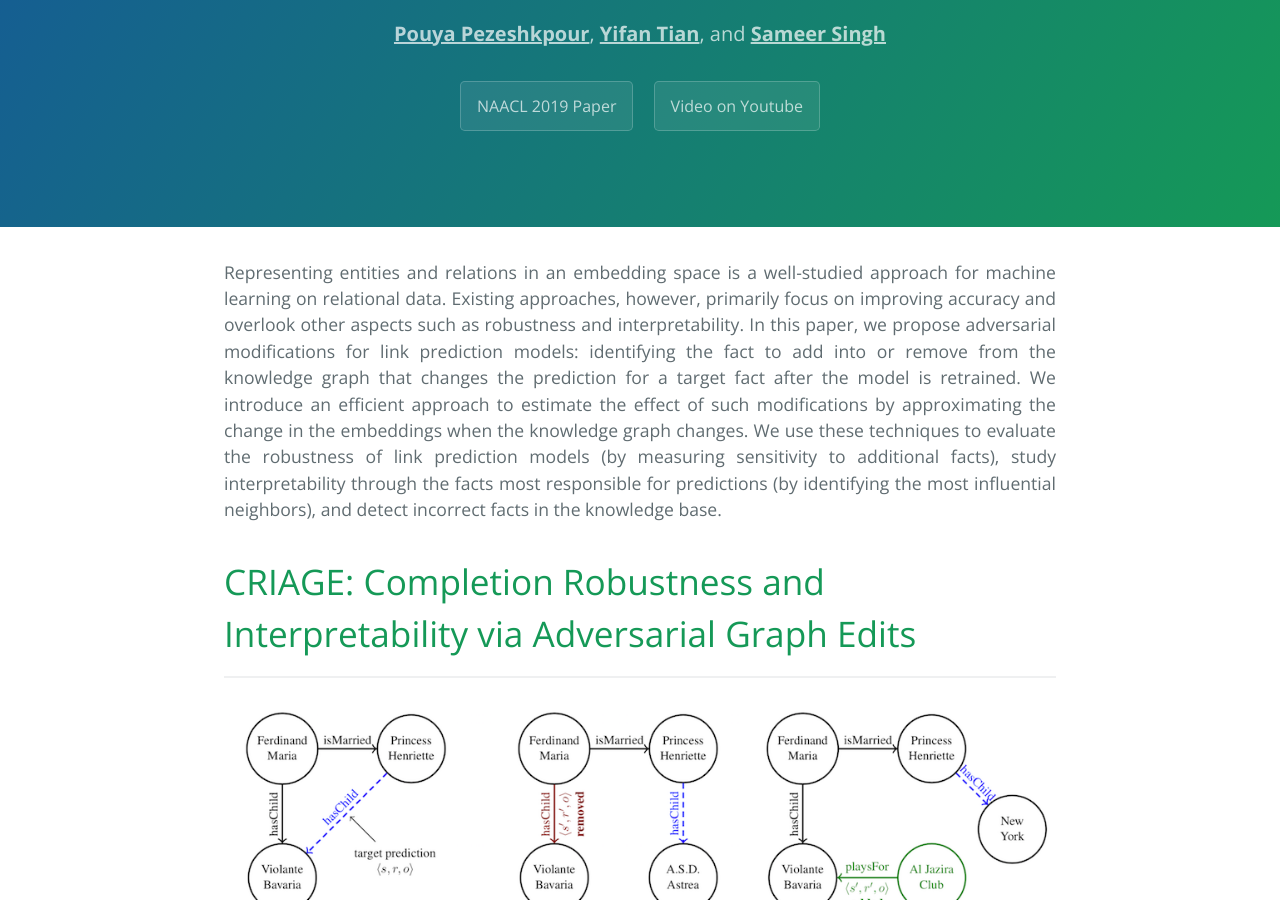
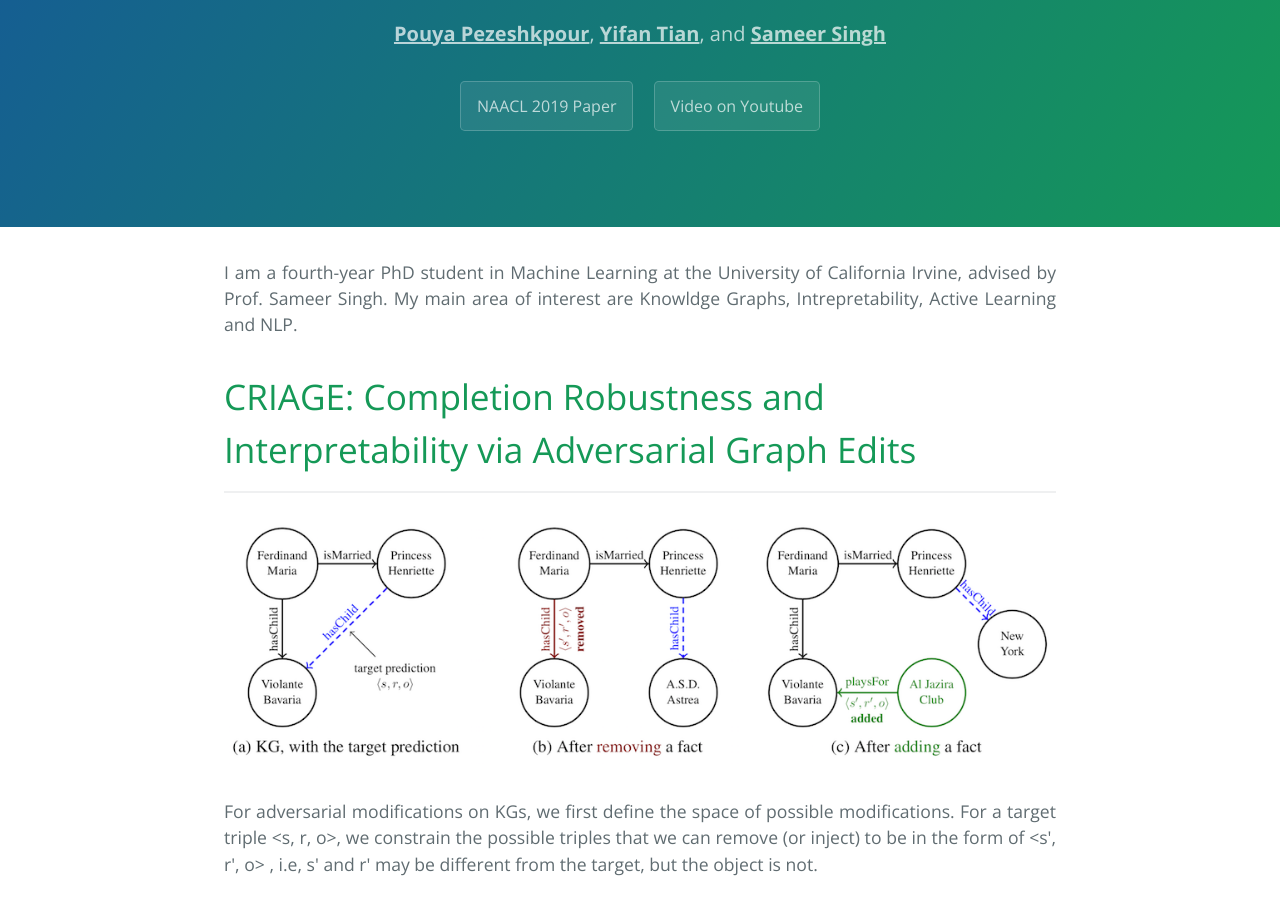
Before and after one commit to pouyapez/pouyapez.github.io, a Jekyll site: the page built from index_new.md, in a window 1280 px wide and 900 px high, scrolled down 312 px. Built offline with Jekyll 4.4.1, drawn with Linux system fonts in a browser that asks for light colours.

Commit message:
Update index_new.md

```diff
--- a/index_new.md
+++ b/index_new.md
@@ -2,7 +2,7 @@
 layout: default
 ---
 <p align="justify">
-Representing entities and relations in an embedding space is a well-studied approach for machine learning on relational data. Existing approaches, however, primarily focus on improving accuracy and overlook other aspects such as robustness and interpretability. In this paper, we propose adversarial modifications for link prediction models: identifying the fact to add into or remove from the knowledge graph that changes the prediction for a target fact after the model is retrained. We introduce an efficient approach to estimate the effect of such modifications by approximating the change in the embeddings when the knowledge graph changes. We use these techniques to evaluate the robustness of link prediction models (by measuring sensitivity to additional facts), study interpretability through the facts most responsible for predictions (by identifying the most influential neighbors), and detect incorrect facts in the knowledge base.
+I am a fourth-year PhD student in Machine Learning at the University of California Irvine, advised by Prof. Sameer Singh. My main area of interest are Knowldge Graphs, Intrepretability, Active Learning and NLP.
 </p>
 
 # CRIAGE: Completion Robustness and Interpretability via Adversarial Graph Edits
```
